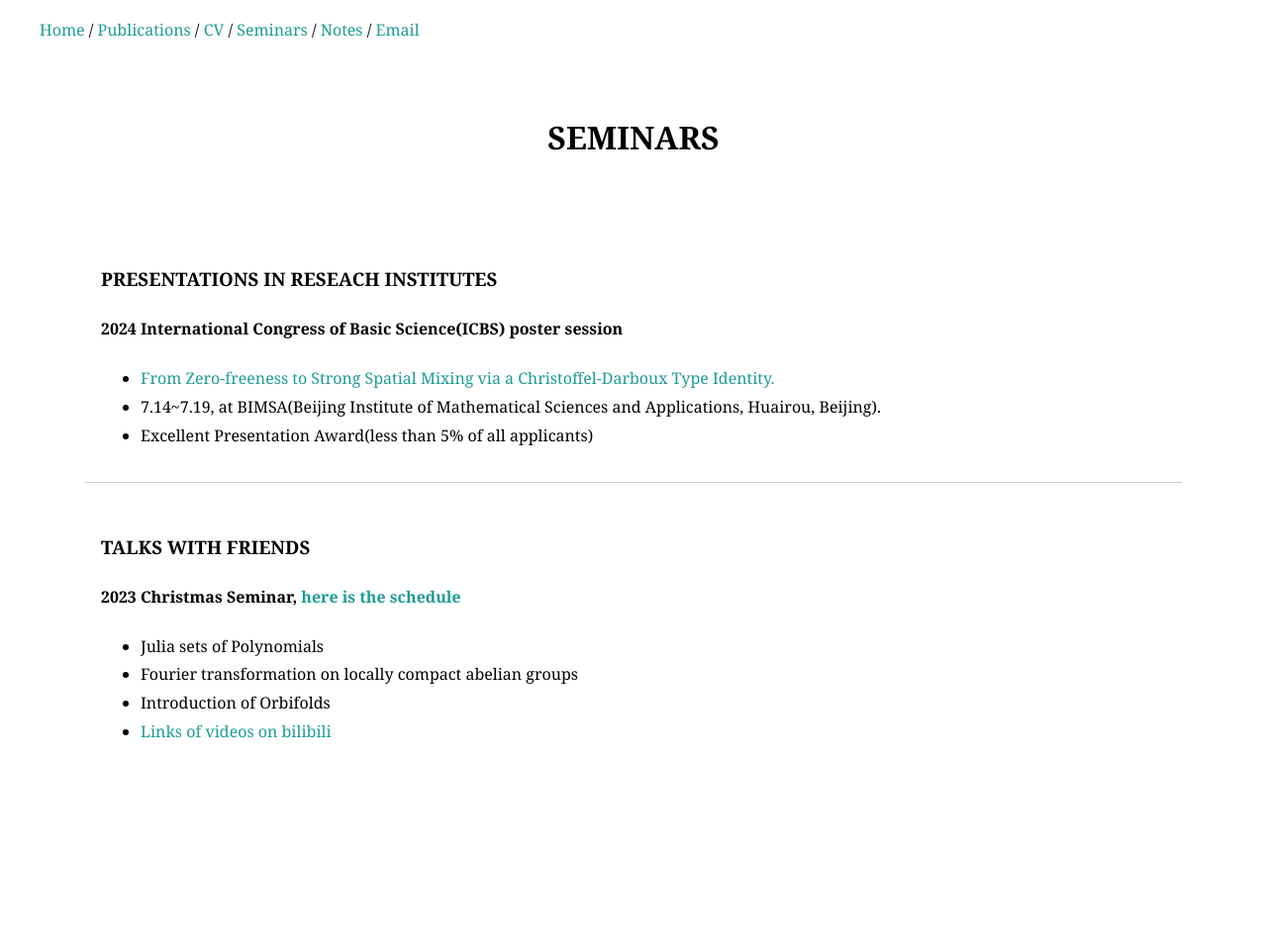
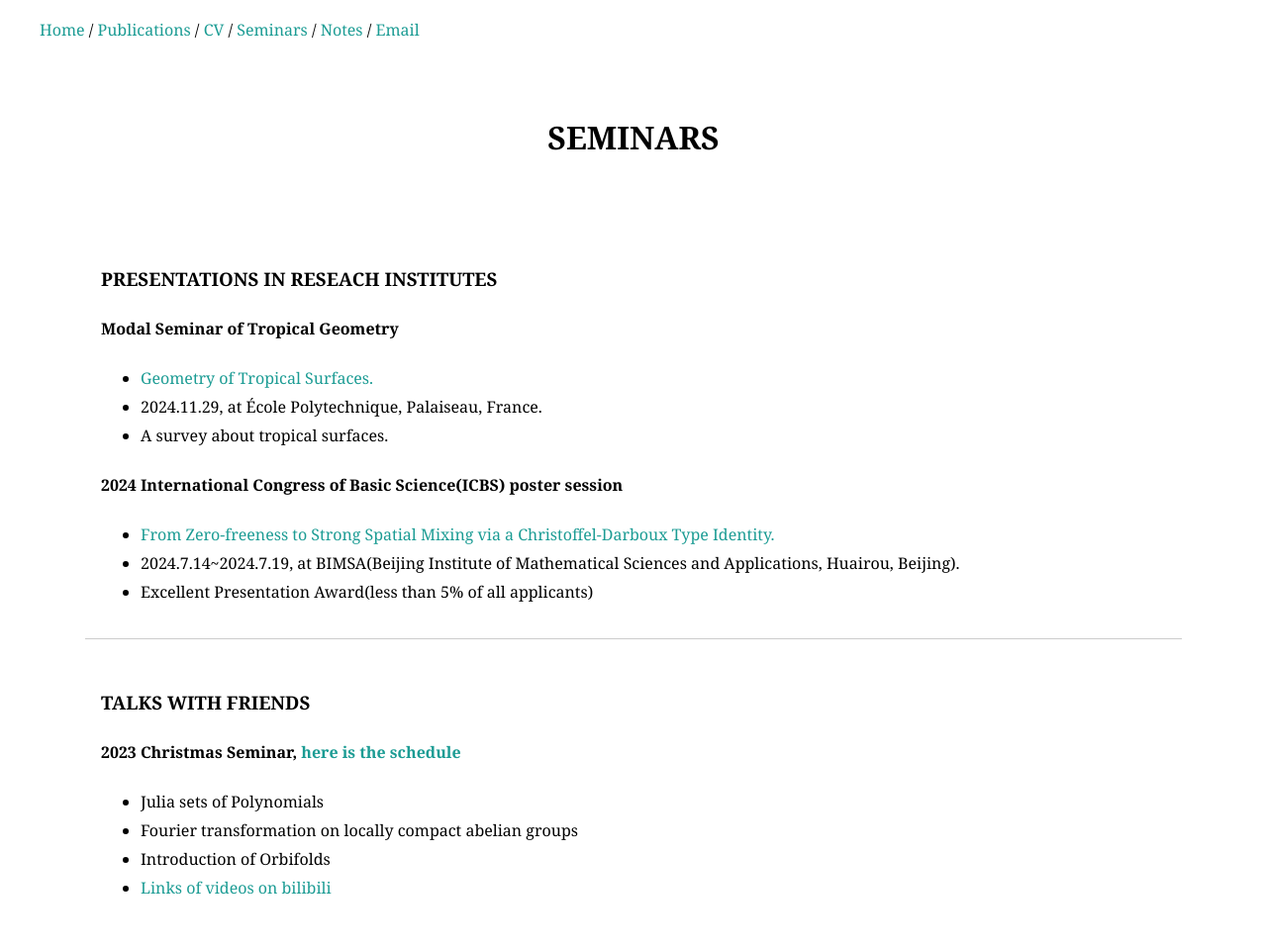
Before and after one commit to XiaoweiYEXavier/XiaoweiYEXavier.github.io, a Jekyll site: the page Seminars/index.html, which Jekyll copies as it is, in a window 1280 px wide. Shown: the whole page at 99% size. Built offline with Jekyll 4.4.1, drawn with Linux system fonts in a browser that asks for light colours; nearby versions of some CDN libraries; some web fonts are replaced; before the commit the page ends 900 px from its top, so only the background shows below that.

Commit message:
Update index.html

```diff
--- a/Seminars/index.html
+++ b/Seminars/index.html
@@ -24,10 +24,16 @@
       <h3>Presentations in reseach institutes</h3>
       <div class='iterests'>
         <div class='column'>
+	  <h4>Modal Seminar of Tropical Geometry </h4>
+               <ul>
+	        		<li><a href="/Seminars/Présentation_Modal.pdf" target="blank">Geometry of Tropical Surfaces. </a></li>
+		        	<li>2024.11.29, at École Polytechnique, Palaiseau, France.</a></li>
+            	                <li>A survey about tropical surfaces. </a></li>
+	    		</ul>
           <h4>2024 International Congress of Basic Science(ICBS) poster session </h4>
                <ul>
 	        		<li><a href="/Seminars/Poster_SSM_from_ZF_via_CD.pdf" target="blank">From Zero-freeness to Strong Spatial Mixing via a Christoffel-Darboux Type Identity. </a></li>
-		        	<li>7.14~7.19, at BIMSA(Beijing Institute of Mathematical Sciences and Applications, Huairou, Beijing).</a></li>
+		        	<li>2024.7.14~2024.7.19, at BIMSA(Beijing Institute of Mathematical Sciences and Applications, Huairou, Beijing).</a></li>
             	                <li>Excellent Presentation Award(less than 5% of all applicants)</a></li>
 	    		</ul>
     </section>
```
